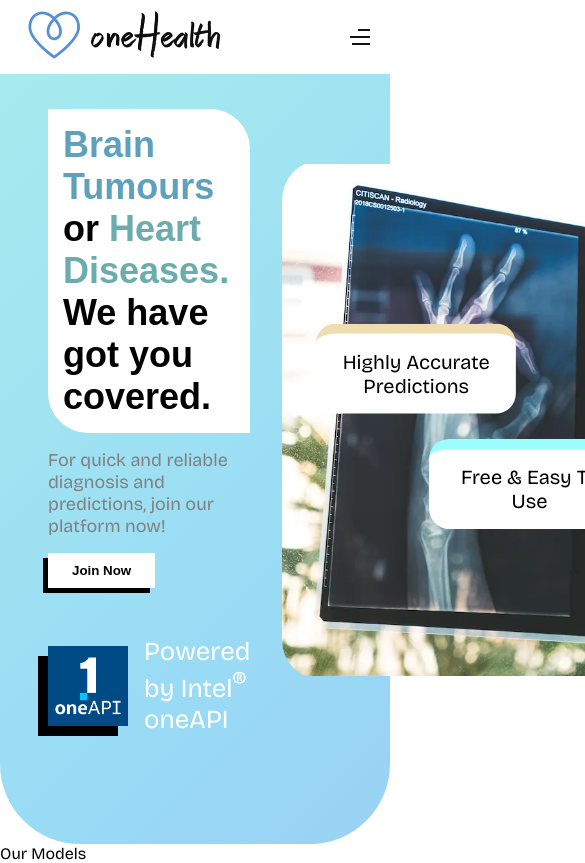
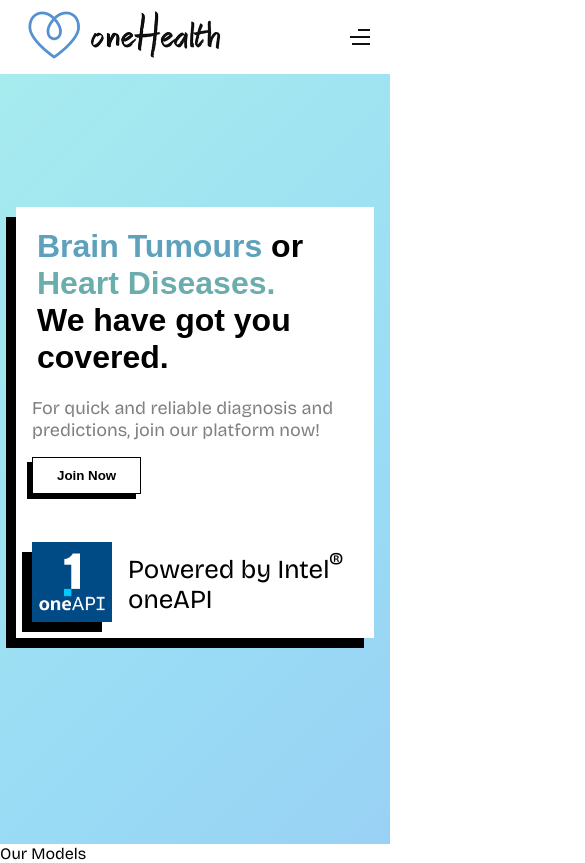
Before and after one commit to HemantDutta/oneHealth, a React (Create React App) app in the folder client/: page / in a window 390 px wide. Shown: the top 863 px of the page, 585 px wide, since content can reach past the window. Built offline with nearby package versions, Linux system fonts and the light colour scheme; a web font is replaced by a local one.

Commit message:
Make Hero Responsive

```diff
--- a/client/public/assets/css/oneHealthStyles.css
+++ b/client/public/assets/css/oneHealthStyles.css
@@ -484,12 +484,6 @@ nav .navbar-inner-container .navbar-hamburger-option .hamburger.clicked span:nth
     }
 }
 
-@media screen and (max-width: 1091px) {
-    .home-container .hero .hero-content .hero-left .hero-left-head {
-        font-size: 36px;
-    }
-}
-
 .home-container .hero .hero-content .hero-left a.hero-left-branding {
     display: flex;
     align-items: center;
@@ -507,6 +501,109 @@ nav .navbar-inner-container .navbar-hamburger-option .hamburger.clicked span:nth
 .home-container .hero .hero-content .hero-left .hero-left-branding img {
     height: 80px;
     box-shadow: -10px 10px black;
+}
+
+@media screen and (max-width: 1421px) {
+    .home-container .hero .hero-content .hero-right .hero-right-img .hovering-msg:nth-child(2) {
+        top: 30%;
+        left: 3%;
+    }
+
+    .home-container .hero .hero-content .hero-right .hero-right-img .hovering-msg:nth-child(3) {
+        bottom: 30%;
+        right: 3%;
+    }
+}
+
+@media screen and (max-width: 1151px) {
+    .home-container .hero .hero-content .hero-left .hero-left-head {
+        font-size: 36px;
+    }
+    .home-container .hero .hero-content .hero-right .hero-right-img .hovering-msg:nth-child(2) {
+        top: 30%;
+        left: -5%;
+    }
+
+    .home-container .hero .hero-content .hero-right .hero-right-img .hovering-msg:nth-child(3) {
+        bottom: 30%;
+        right: -5%;
+    }
+}
+
+@media screen and (max-width: 910px) {
+    .home-container .hero .hero-content{
+        justify-content: flex-start;
+        padding: 0 2rem;
+    }
+
+    .home-container .hero .hero-content .hero-left{
+        flex-direction: column;
+        z-index: 110;
+        width: 100%;
+        flex-basis: 100%;
+        background: white;
+        padding: 1rem;
+        box-shadow: -10px 10px black;
+    }
+
+    .home-container .hero .hero-content .hero-left .hero-left-head{
+        width: 100%;
+        font-size: 46px;
+        border-radius: 0;
+    }
+
+    .home-container .hero{
+        border-radius: 0;
+    }
+
+    .home-container .hero .hero-content .hero-left .hero-left-cta button{
+        border: 1px solid black;
+    }
+
+    .home-container .hero .hero-content .hero-left .hero-left-branding span{
+        color: black;
+    }
+
+
+    .home-container .hero .hero-content .hero-right{
+        display: none;
+    }
+}
+
+@media screen and (max-width: 645px) {
+    .home-container .hero .hero-content .hero-left .hero-left-head{
+        font-size: 36px;
+    }
+}
+
+@media screen and (max-width: 460px) {
+    .home-container .hero .hero-content .hero-left .hero-left-head{
+        font-size: 32px;
+        padding: 5px;
+    }
+    .home-container .hero .hero-content{
+        padding: 1rem;
+    }
+}
+
+@media screen and (max-width: 320px) {
+    .home-container .hero .hero-content .hero-left .hero-left-head{
+        font-size: 28px;
+    }
+}
+
+@media screen and (max-width: 260px) {
+    .home-container .hero .hero-content .hero-left .hero-left-head{
+        font-size: 20px;
+    }
+
+    .home-container .hero .hero-content .hero-left .hero-left-branding span{
+        font-size: 20px;
+    }
+
+    .home-container .hero .hero-content{
+        padding: 0;
+    }
 }
 
 /*==========Home -> Hero End==========*/
```
